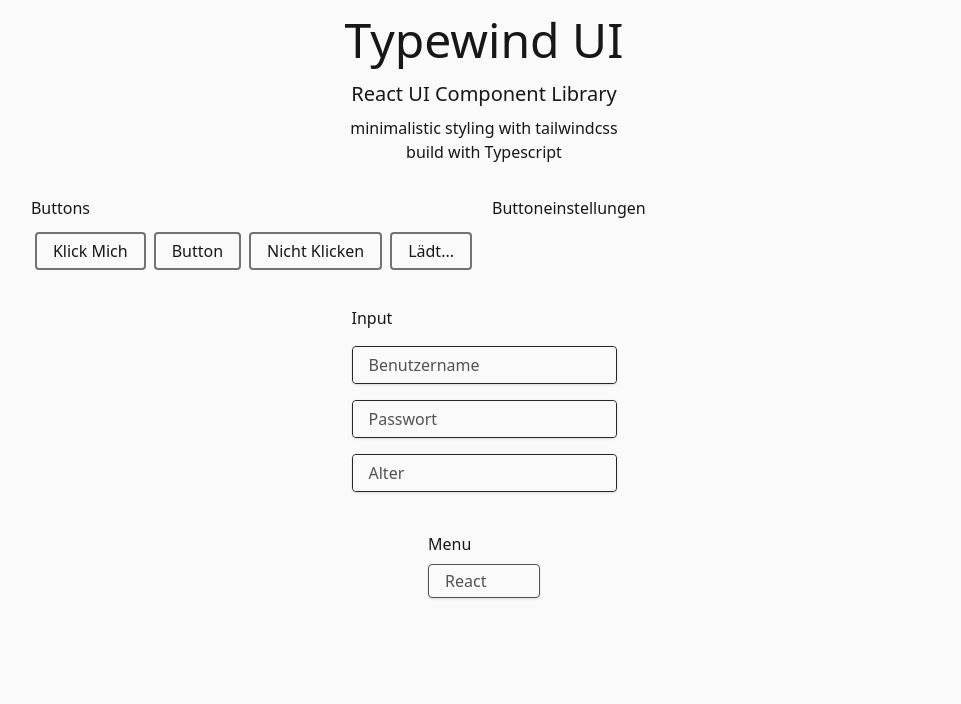
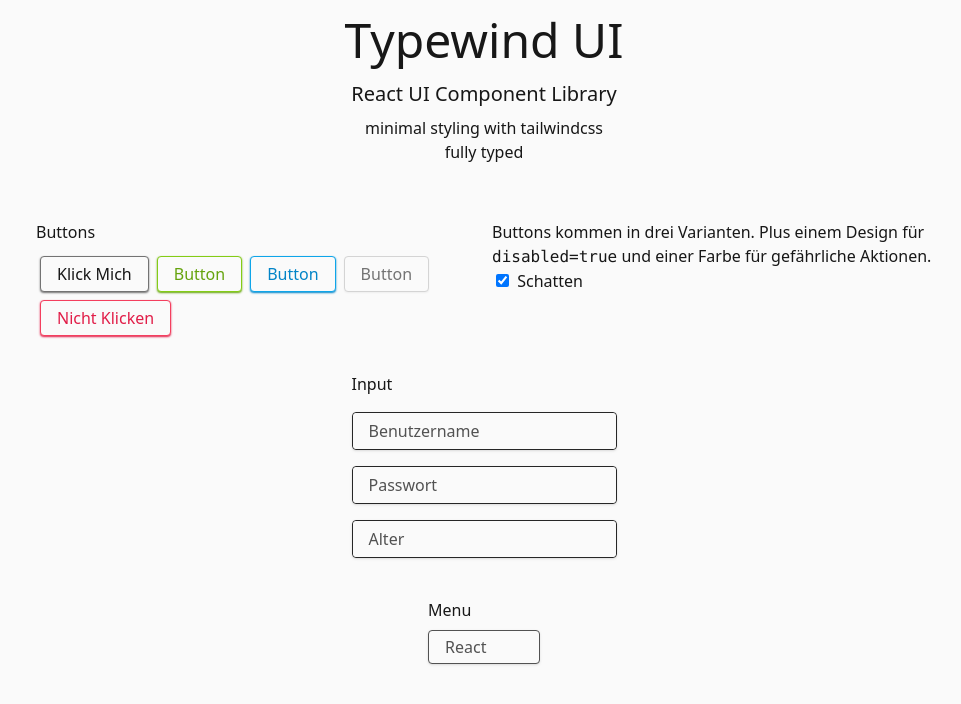
Before and after one commit to Skyle/typewind-ui, a React (Vite) app: page / in a window 1280 px wide. Shown: the top 704 px of the page, without its empty margins (156-1117 px from the left). Built offline with nearby package versions, Linux system fonts and the light colour scheme.

Commit message:
buttons gut

```diff
--- a/src/App.tsx
+++ b/src/App.tsx
@@ -15,7 +15,7 @@ function App() {
     <div>
       <Header></Header>
       <main className="px-2 grid gap-8 justify-items-center">
-        <div>
+        <div className="md:pt-6">
           <ButtonSection></ButtonSection>
         </div>
         <div>
--- a/src/components/ButtonSection.tsx
+++ b/src/components/ButtonSection.tsx
@@ -1,19 +1,25 @@
 import React, { useState } from "react";
 import Button from "./UI/Button";
+import Checkbox from "./UI/Checkbox";
 
 type Props = {};
 
 function ButtonSection({}: Props) {
   const [disabletest, setDisabletest] = useState(false);
+  const [fat, setFat] = useState(false);
+  const [shadow, setShadow] = useState(true);
   return (
-    <section className="grid gap-4 md:grid-cols-2">
-      <div>
+    <section className="">
+      <div className="grid gap-4 md:grid-cols-2 max-w-4xl">
+        <div className="">
           <h3 className="pb-2">Buttons</h3>
           <div className="flex flex-wrap">
-          <Button>Klick Mich</Button>
-          <Button color="green"></Button>
+            <Button shadow={shadow}>Klick Mich</Button>
+            <Button color="green" shadow={shadow}></Button>
+            <Button color="blue" shadow={shadow}></Button>
+            <Button disabled={true}></Button>
             <Button
-            loading={disabletest}
+              disabled={disabletest}
               onClick={() => {
                 setDisabletest(true);
                 setTimeout(() => {
@@ -21,13 +27,31 @@ function ButtonSection({}: Props) {
                 }, 1000);
               }}
               color="red"
+              shadow={shadow}
             >
               Nicht Klicken
             </Button>
-          <Button loading={true}></Button>
           </div>
         </div>
-      <div>Buttoneinstellungen</div>
+        <div className="">
+          <div className="font-light">
+            Buttons kommen in drei Varianten. Plus einem Design für{" "}
+            <code className="inline">disabled=true</code> und einer Farbe für
+            gefährliche Aktionen.
+          </div>
+          <div>
+            <Checkbox
+              label="Schatten"
+              onChange={(e) => {
+                console.log(e.target.checked);
+
+                setShadow(e.target.checked);
+              }}
+              checked={shadow}
+            ></Checkbox>
+          </div>
+        </div>
+      </div>
     </section>
   );
 }
--- a/src/components/Header.tsx
+++ b/src/components/Header.tsx
@@ -12,8 +12,8 @@ function Header({}: Props) {
 
       <div className="font-light">
         <ul className="">
-          <li>minimalistic styling with tailwindcss</li>
-          <li>build with Typescript</li>
+          <li>minimal styling with tailwindcss</li>
+          <li>fully typed</li>
         </ul>
       </div>
     </header>
--- a/src/components/UI/Button.tsx
+++ b/src/components/UI/Button.tsx
@@ -4,26 +4,57 @@ type Props = {
   children?: React.ReactChildren | string;
   onClick?: React.MouseEventHandler;
   color?: string;
-  loading?: boolean;
+  disabled?: boolean;
+  fat?: boolean;
+  shadow?: boolean;
 };
 
 function Button({
   children,
   onClick,
   color = "neutral",
-  loading = false,
+  disabled = false,
+  fat = false,
+  shadow = true,
 }: Props) {
   return (
     <button
-      disabled={loading}
+      disabled={disabled}
       className={
-        "m-1 rounded px-4 py-1 bg-neutral-50 text-neutral-900 leading-relaxed border-2 border-neutral-500 hover:border-neutral-600"
+        "m-1 rounded px-4 py-1 shadow-sm active:ring-1 focus:ring-1 bg-neutral-50 leading-relaxed border focus:ring-opacity-40 active:ring-opacity-50" +
+        (disabled === true
+          ? " shadow-none border-neutral-300  hover:border-neutral-300 active:border-neutral-300  active:ring-neutral-400 focus:outline-none text-neutral-500 cursor-wait"
+          : "") +
+        (color === "neutral" && disabled === false
+          ? "  border-neutral-500 hover:border-neutral-600 active:border-neutral-700  active:ring-neutral-400 focus:outline-none text-neutral-900 focus:ring-neutral-300"
+          : "") +
+        (color === "neutral" && disabled === false && shadow
+          ? " shadow-neutral-500"
+          : "") +
+        (color === "green" && disabled === false
+          ? " border-lime-500 hover:border-lime-600 active:border-lime-700  active:ring-lime-400 focus:outline-none text-lime-600 focus:ring-lime-300"
+          : "") +
+        (color === "green" && disabled === false && shadow
+          ? " shadow-lime-600"
+          : "") +
+        (color === "blue" && disabled === false
+          ? " border-sky-500 hover:border-sky-600 active:border-sky-700  active:ring-sky-400 focus:outline-none text-sky-600 focus:ring-sky-300"
+          : "") +
+        (color === "blue" && disabled === false && shadow
+          ? " shadow-sky-600"
+          : "") +
+        (color === "red" && disabled === false
+          ? " border-rose-500 hover:border-rose-600 active:border-rose-700  active:ring-rose-400 focus:outline-none text-rose-600 focus:ring-rose-300"
+          : "") +
+        (color === "red" && disabled === false && shadow
+          ? " shadow-rose-600"
+          : "")
       }
       onClick={(e) => {
         if (onClick) onClick(e);
       }}
     >
-      {loading ? "Lädt..." : children ? children : "Button"}
+      {children ? children : "Button"}
     </button>
   );
 }
--- a/src/components/UI/Checkbox.tsx
+++ b/src/components/UI/Checkbox.tsx
@@ -1,9 +1,25 @@
 import React from "react";
 
-type Props = { checked: boolean };
+type Props = {
+  checked?: boolean;
+  label?: string;
+  onChange?: React.ChangeEventHandler<HTMLInputElement>;
+};
 
-function Checkbox({ checked }: Props) {
-  return <input type="checkbox" checked={checked}></input>;
+function Checkbox({ checked, label, onChange }: Props) {
+  return (
+    <label className="m-1 cursor-pointer select-none text-neutral-900">
+      <input
+        className="cursor-pointer"
+        type="checkbox"
+        onChange={(e) => {
+          if (onChange) onChange(e);
+        }}
+        checked={checked}
+      ></input>
+      <span className="ml-1"> {label}</span>
+    </label>
+  );
 }
 
 export default Checkbox;
```
Lines whose indentation alone changed are shown as unchanged.
